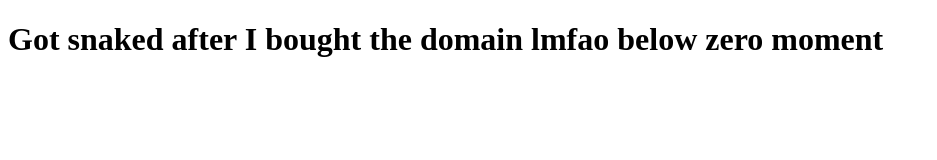
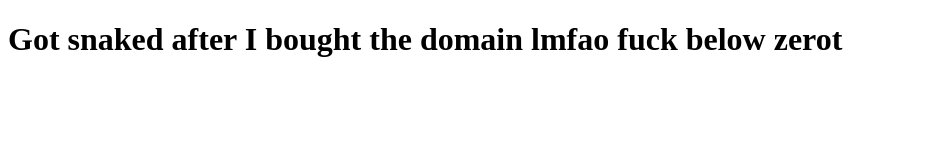
Before and after one commit to aidanjavidpour/audacity-website, a plain HTML site: page index.html in a window 1280 px wide. Shown: the whole page, without its empty margins (0-937 px from the left). Drawn offline with Linux system fonts and the light colour scheme.

Commit message:
Update index.html

```diff
--- a/index.html
+++ b/index.html
@@ -8,7 +8,7 @@
 </head>
 <body>
     <header>
-        <h1>Got snaked after I bought the domain lmfao below zero moment</h1>
+        <h1>Got snaked after I bought the domain lmfao fuck below zerot</h1>
     </header>
 </body>
 </html>
```
